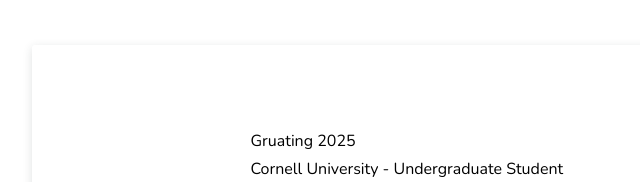
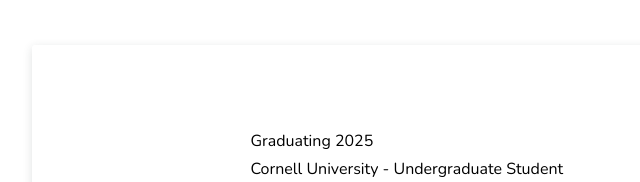
Before and after one commit to bryancods/personal-portfolio, a plain HTML site: page index.html in a window 1280 px wide. Shown: the part 3108-3290 px from the top of the page, 182-822 px from the left. Drawn offline with nearby package versions, Linux system fonts and the light colour scheme; no server answers; animation ran at ten frames a second; files whose address does not match are found by name.

Commit message:
correction

```diff
--- a/index.html
+++ b/index.html
@@ -279,7 +279,7 @@
               </div>
 
               <div class="card-column-large">
-                <h4 class="education-year">Gruating 2025</h4>
+                <h4 class="education-year">Graduating 2025</h4>
                 <h4>Cornell University - Undergraduate Student</h4>
                 <ul>
                   <li>Major in Information Science</li>
```
